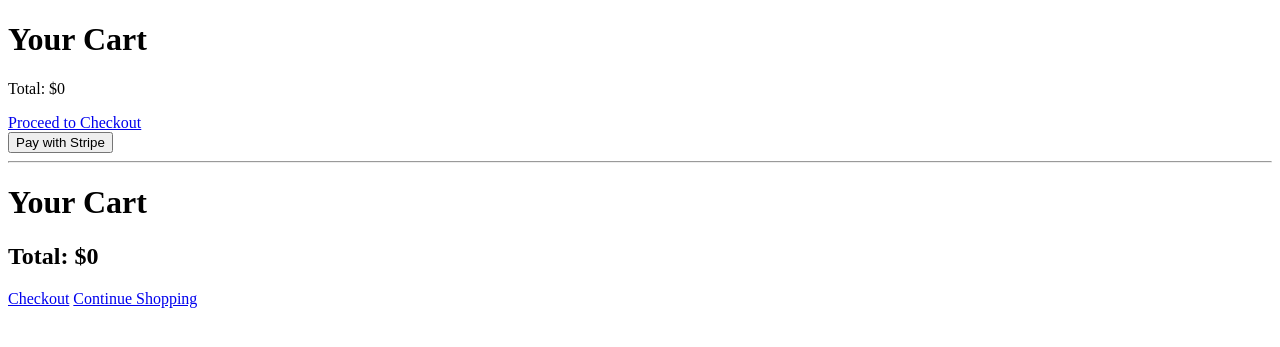
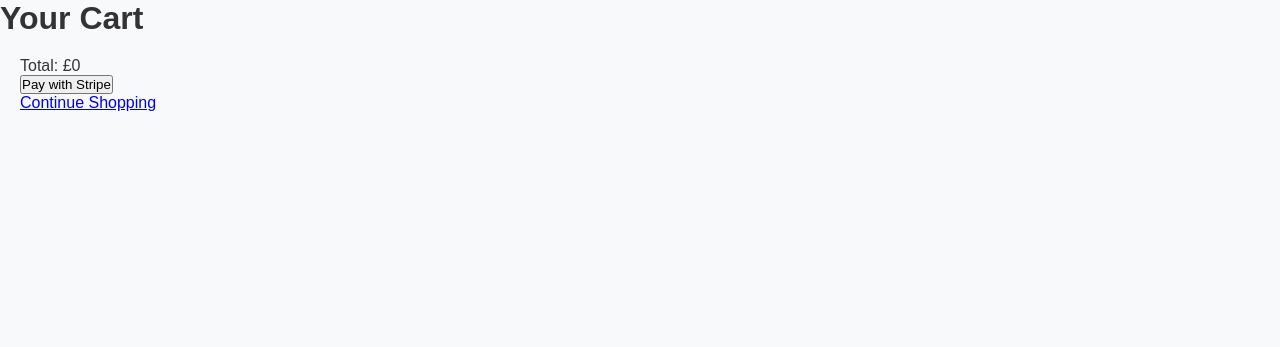
Before and after one commit to saslam1023/Ecommerce, a Django app: page /cart/ in a window 1280 px wide. Shown: the top 347 px of the page. Run offline with Django 5.2, Linux system fonts and the light colour scheme; some libraries are stand-ins or nearby versions.

Commit message:
added styling

```diff
--- /dev/null
+++ b/myshop/store/static/css/styles.css
@@ -0,0 +1,77 @@
+/* General Reset */
+* {
+    margin: 0;
+    padding: 0;
+    box-sizing: border-box;
+}
+
+/* Body Styles */
+body {
+    font-family: Arial, sans-serif;
+    background-color: #f8f9fa;
+    color: #333;
+}
+
+/* Container for the Product Grid */
+.product-container {
+    display: grid;
+    grid-template-columns: repeat(auto-fill, minmax(250px, 1fr));
+    gap: 20px;
+    padding: 20px;
+}
+
+/* Individual Product Card */
+.product-card {
+    background-color: #fff;
+    border: 1px solid #ddd;
+    border-radius: 8px;
+    overflow: hidden;
+    transition: box-shadow 0.3s ease;
+}
+
+/* Product Image */
+.product-card img {
+    width: 100%;
+    height: 200px; /* Set a fixed height for uniformity */
+    object-fit: cover; /* Crop image to fit */
+}
+
+/* Product Details */
+.product-details {
+    padding: 15px;
+}
+
+/* Product Name */
+.product-card h2 {
+    font-size: 1.2em;
+    margin: 10px 0;
+}
+
+/* Product Price */
+.product-card p.price {
+    font-size: 1.1em;
+    color: #28a745; /* Green color for price */
+    margin-bottom: 10px;
+}
+
+/* Button */
+.button {
+    display: inline-block;
+    padding: 10px 15px;
+    background-color: #007bff; /* Bootstrap primary color */
+    color: #fff;
+    text-align: center;
+    border-radius: 5px;
+    text-decoration: none;
+    transition: background-color 0.3s ease;
+}
+
+/* Button Hover Effect */
+.button:hover {
+    background-color: #0056b3; /* Darker blue on hover */
+}
+
+/* Hover Effect on Product Card */
+.product-card:hover {
+    box-shadow: 0 4px 8px rgba(0, 0, 0, 0.2);
+}
--- a/myshop/store/templates/store/cart.html
+++ b/myshop/store/templates/store/cart.html
@@ -1,37 +1,45 @@
 <!DOCTYPE html>
 <html lang="en">
 <head>
+
     <meta charset="UTF-8">
     <meta name="viewport" content="width=device-width, initial-scale=1.0">
     <title>Cart</title>
+    {% load static %}
+
     <script src="https://js.stripe.com/v3/"></script>
+    <link rel="stylesheet" href="{% static 'css/styles.css' %}">
+
 </head>
 <body>
 
 
 <h1>Your Cart</h1>
+
+<div class="product-container">
 {% for item in products %}
+<div class="product-card">
+        {% if item.product.image %}
+        <img src="{{ item.product.image.url }}" alt="{{ item.product.name }}">
+        {% else %}
+        <p>No image available.</p>
+        {% endif %}
     <p>{{ item.product.name }} - ${{ item.product.price }} x {{ item.quantity }}</p>
+    </div>
 {% endfor %}
-<p>Total: ${{ total }}</p>
-<a href="{% url 'checkout' %}">Proceed to Checkout</a>
+
+<div>
+
+<p>Total: £{{ total }}</p>
 
 <form action="{% url 'checkout' %}" method="post">
     {% csrf_token %}
     <button type="submit">Pay with Stripe</button>
 </form>
 
-<hr>
-    <h1>Your Cart</h1>
-    <div>
-        {% for product in products %}
-            <div>
-                {{ product.name }} - ${{ product.price }}  <br>
-            </div>
-        {% endfor %}
-        </div>
-    <h2>Total: ${{ total }}</h2>
-    <a href="{% url 'checkout' %}">Checkout</a>
+
     <a href="{% url 'product_list' %}">Continue Shopping</a>
+    </div>
+</div>
 </body>
 </html>
```
Also changed, not shown: myshop/store/templates/store/product_list.html (+13 -4 lines), myshop/db.sqlite3.
